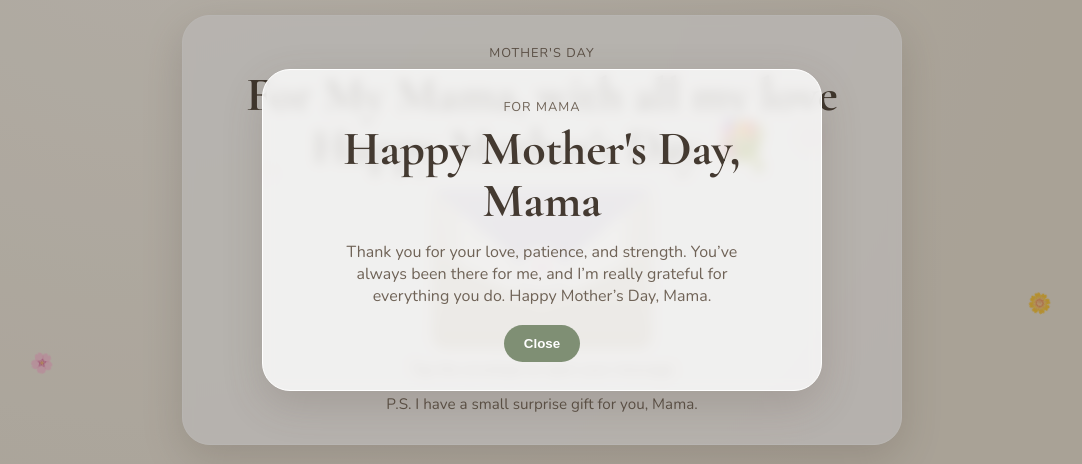
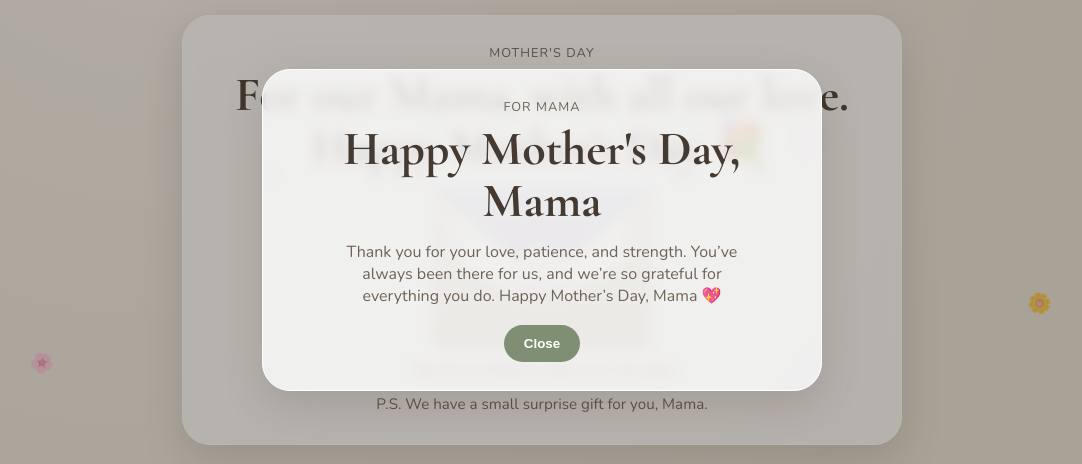
Before and after one commit to Pene-Tester/Mothers_Day_V2, a plain HTML site: page docs/index.html in a window 1280 px wide. Both pictures are taken after a click on the button "Open Mother's Day card". Shown: the part 170-634 px from the top of the page, without its empty margins (98-1180 px from the left). Drawn offline with nearby package versions, Linux system fonts and the light colour scheme.

Commit message:
Update Mother's Day message

```diff
--- a/docs/index.html
+++ b/docs/index.html
@@ -28,7 +28,7 @@
     <main class="card card--question">
       <p class="card__eyebrow">Mother's Day</p>
       <h1 class="card__title card__title--question">
-        For My Mama, with all my love<br />
+        For our Mama, with all our love.<br />
         Happy Mother's Day 💐
       </h1>
 
@@ -59,7 +59,7 @@
                 aria-label="Turn over to read your note again"
               >
                 <span class="envelope-back__heart" aria-hidden="true">♥</span>
-                <span class="envelope-back__hint">I love you — Elder Lilian, Ian, Mama ❤️</span>
+                <span class="envelope-back__hint">We love you — Elder Lilian, Ian, Mama ❤️</span>
               </button>
             </div>
           </div>
@@ -68,7 +68,7 @@
       </div>
 
       <p class="card__note" id="cardPs">
-        P.S. I have a small surprise gift for you, Mama.
+        P.S. We have a small surprise gift for you, Mama.
       </p>
     </main>
 
@@ -77,7 +77,7 @@
         <p class="success-modal__eyebrow">For Mama</p>
         <h2 class="success-modal__title">Happy Mother's Day, Mama</h2>
         <p class="success-modal__text">
-          Thank you for your love, patience, and strength. You’ve always been there for me, and I’m really grateful for everything you do. Happy Mother’s Day, Mama.
+          Thank you for your love, patience, and strength. You’ve always been there for us, and we’re so grateful for everything you do. Happy Mother’s Day, Mama 💖
         </p>
         <button type="button" class="btn btn--yes" id="successClose">Close</button>
       </div>
```
